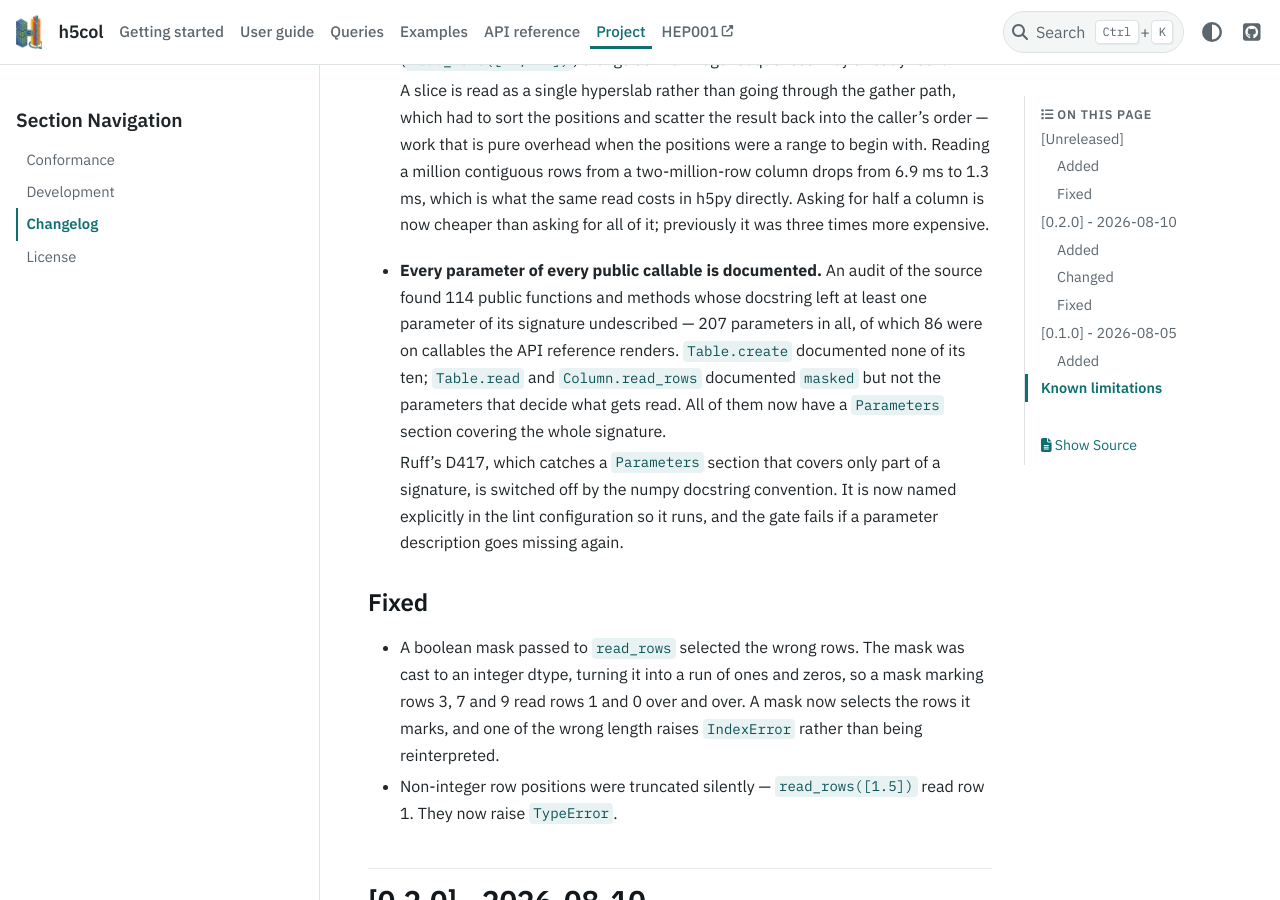
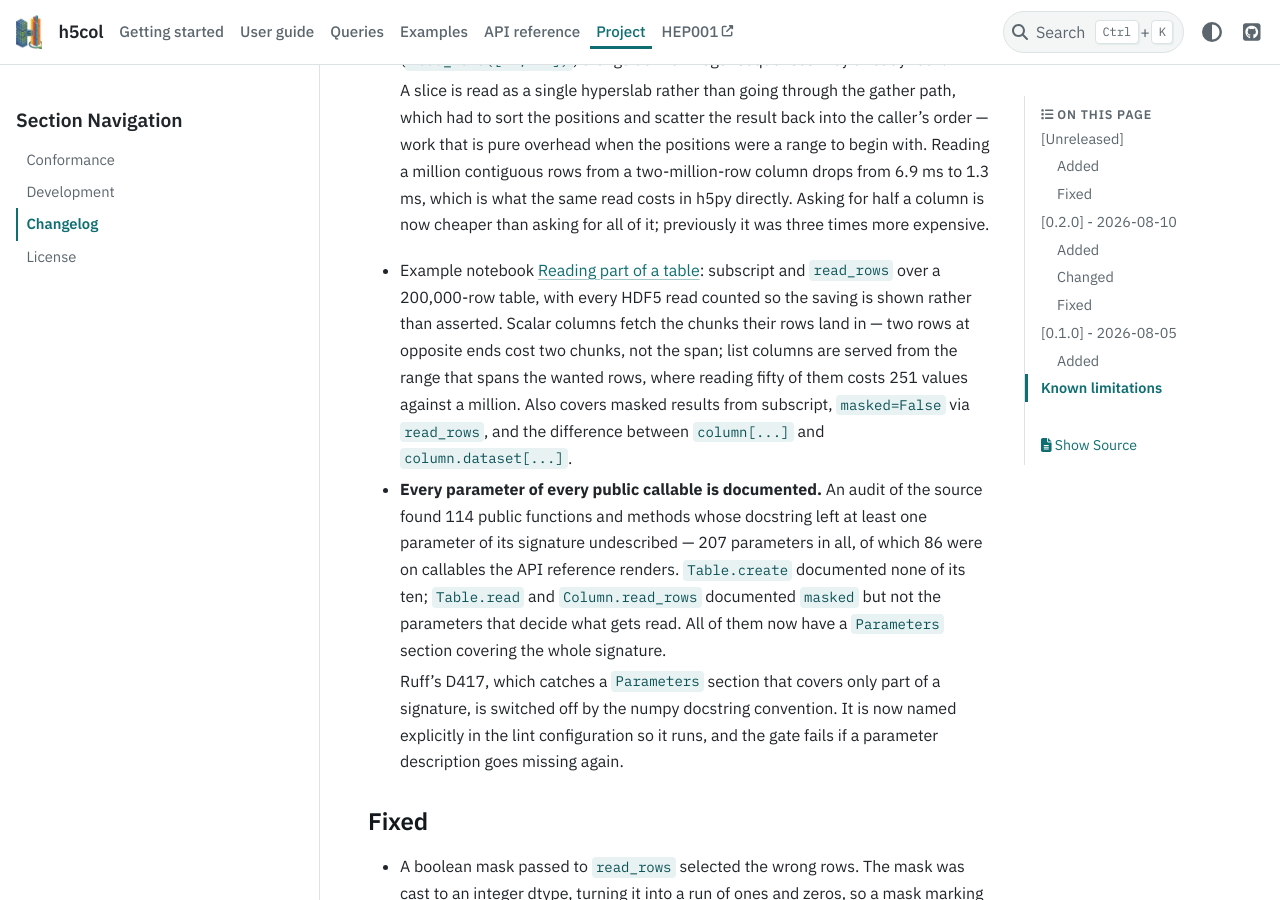
Before and after one commit to HDFGroup/h5col, a Sphinx documentation site: the page built from docs/about/changelog.md, in a window 1280 px wide and 900 px high, scrolled down 1406 px. Built offline with Sphinx 7.4.7 and the PyData theme 0.15.4, drawn with Linux system fonts in a browser that asks for light colours; pages that are not in the unit, such as notebooks, are missing from menus.

Commit message:
Example notebook for slicing table data

```diff
--- a/CHANGELOG.md
+++ b/CHANGELOG.md
@@ -60,6 +60,16 @@ to follow [Semantic Versioning](https://semver.org/).
   column drops from 6.9 ms to 1.3 ms, which is what the same read costs in
   h5py directly. Asking for half a column is now cheaper than asking for all
   of it; previously it was three times more expensive.
+
+- Example notebook [Reading part of a
+  table](https://hdfgroup.github.io/h5col/notebooks/08_reading_rows.html):
+  subscript and `read_rows` over a 200,000-row table, with every HDF5 read
+  counted so the saving is shown rather than asserted. Scalar columns fetch the
+  chunks their rows land in — two rows at opposite ends cost two chunks, not
+  the span; list columns are served from the range that spans the wanted rows,
+  where reading fifty of them costs 251 values against a million. Also covers
+  masked results from subscript, `masked=False` via `read_rows`, and the
+  difference between `column[...]` and `column.dataset[...]`.
 
 - **Every parameter of every public callable is documented.** An audit of the
   source found 114 public functions and methods whose docstring left at least
```
Also changed, not shown: docs/examples.md (+2 -0 lines), examples/README.md, 2 other files.
